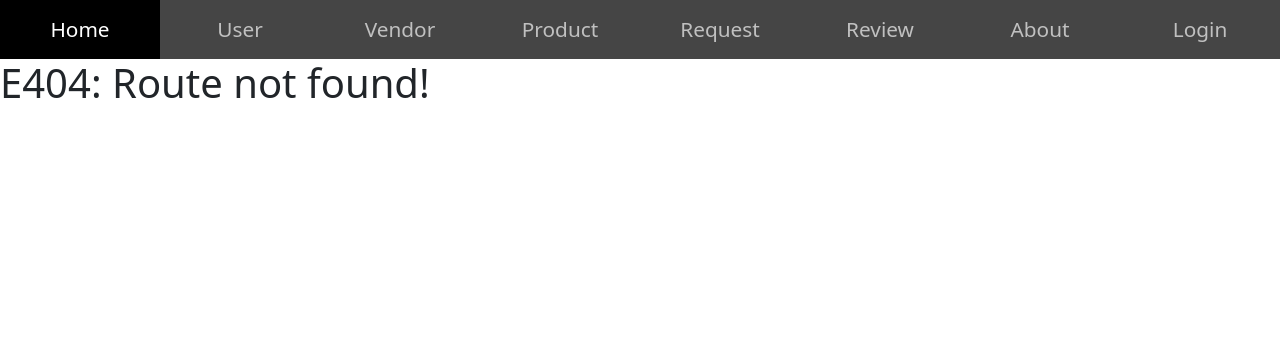
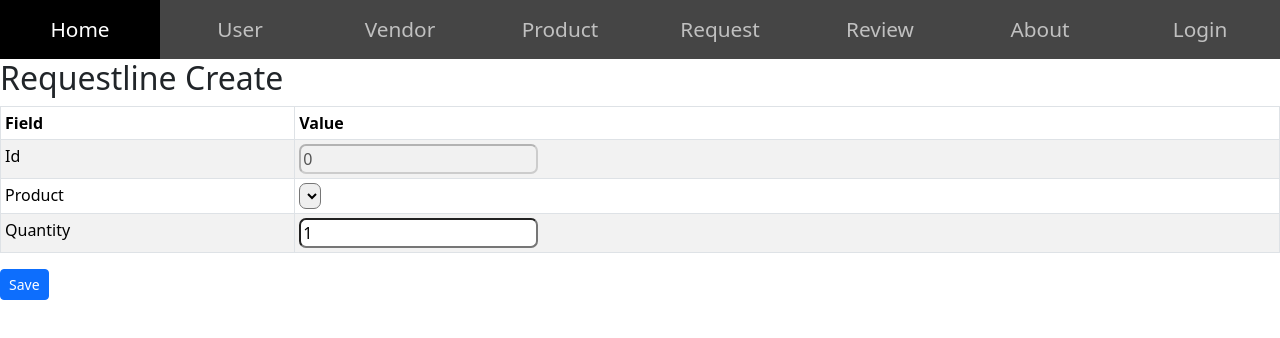
Before and after one commit to gpdoud/manzara-capstone-client, an Angular app: page /requestline/create/1 in a window 1280 px wide. Before the commit this address had no page. Shown: the top 338 px of the page. Built offline with nearby package versions, Linux system fonts and the light colour scheme; no server answers.

Commit message:
Completed requestline create change

```diff
--- a/src/app/app.routes.ts
+++ b/src/app/app.routes.ts
@@ -20,6 +20,8 @@ import { RequestCreateComponent } from './prs/request/request-create/request-cre
 import { RequestListComponent } from './prs/request/request-list/request-list.component';
 import { RequestViewComponent } from './prs/request/request-view/request-view.component';
 import { RequestLinesComponent } from './prs/request/request-lines/request-lines.component';
+import { RequestlineChangeComponent } from './prs/requestline/requestline-change/requestline-change.component';
+import { RequestlineCreateComponent } from './prs/requestline/requestline-create/requestline-create.component';
 
 
 export const routes: Routes = [
@@ -35,6 +37,9 @@ export const routes: Routes = [
     { path: 'request/create', component: RequestCreateComponent},
     { path: 'request/change/:id', component: RequestChangeComponent},
     { path: 'request/lines/:id', component: RequestLinesComponent},
+
+    { path: 'requestline/create/:rid', component: RequestlineCreateComponent},
+    { path: 'requestline/change/:id', component: RequestlineChangeComponent},
 
     { path: 'user/list', component: UserListComponent},
     { path: 'user/view/:id', component: UserViewComponent},
--- a/src/app/prs/request/request-lines/request-lines.component.html
+++ b/src/app/prs/request/request-lines/request-lines.component.html
@@ -32,7 +32,7 @@
       <!-- User data will be populated here -->
     </tbody>
   </table>
-  <a [routerLink]="['/request/create/', request.id]" class="btn btn-sm btn-success">Create Requestline</a>
+  <a [routerLink]="['/requestline/create/', request.id]" class="btn btn-sm btn-success">Create Requestline</a>
   <table class="table table-sm table-striped">
     <thead>
       <tr>
--- a/src/app/prs/request/request-lines/request-lines.component.ts
+++ b/src/app/prs/request/request-lines/request-lines.component.ts
@@ -5,6 +5,7 @@ import { ActivatedRoute, Router, RouterLink } from '@angular/router';
 import { RequestService } from '../request.service';
 import { MenuComponent } from "../../menu/menu/menu.component";
 import { Requestline } from '../../requestline/requestline.class';
+import { RequestlineService } from '../../requestline/requestline.service';
 
 @Component({
   selector: 'app-request-lines',
@@ -17,6 +18,7 @@ export class RequestLinesComponent {
 
   constructor(
     private reqsvc: RequestService,
+    private reqlsvc: RequestlineService,
     private route: ActivatedRoute,
     private router: Router
   ) {}
@@ -34,13 +36,22 @@ export class RequestLinesComponent {
   }
 
   edit(id: number): void {
+    this.router.navigate(['/requestline/change', id]);
+  }
 
+  create(rid: number): void {
+    this.router.navigate(['/requestline/create', rid]);
   }
 
   remove(requestline: Requestline): void {
-
+    this.reqlsvc.remove(requestline.id).subscribe({
+      next: (res: any) => {
+        this.refresh();
+      },
+      error: (err: any) => {;
+      }
+    });
   }
-
 
   refresh(): void {
     const id = this.route.snapshot.params['id'];
--- /dev/null
+++ b/src/app/prs/requestline/requestline-change/requestline-change.component.html
@@ -0,0 +1,35 @@
+<div>
+    <app-menu></app-menu>
+    <h2>Requestline Change</h2>
+    <table class="table table-sm table-striped table-bordered table-hover">
+        <thead>
+            <tr>
+                <th>Field</th>
+                <th>Value</th>
+            </tr>
+        </thead>
+        <tbody>
+            <tr>
+                <td>Id</td>
+                <td><input [(ngModel)]="requestline.id" disabled title="Id" placeholder="Id" /></td>
+            </tr>
+            <tr>
+                <td>Product</td>
+                <td>
+                    <select [(ngModel)]="requestline.productId" title="ProductId" placeholder="ProductId">
+                        @for(product of products; track product.id) {
+                            <option [value]="product.id">{{ product.name }}</option>
+                        }
+                    </select>
+                </td>
+            </tr>
+            <tr>
+                <td>Quantity</td>
+                <td><input [(ngModel)]="requestline.quantity" type="number" title="Quantity" placeholder="Quantity" /></td>
+            </tr>
+        </tbody>
+    </table>
+    <div>
+        <button class="btn btn-sm btn-primary" (click)="save()">Save</button>
+    </div>
+</div>
--- /dev/null
+++ b/src/app/prs/requestline/requestline-change/requestline-change.component.ts
@@ -0,0 +1,61 @@
+import { Component } from '@angular/core';
+import { ActivatedRoute, Router } from '@angular/router';
+import { Requestline } from '../requestline.class';
+import { RequestlineService } from '../requestline.service';
+import { MenuComponent } from "../../menu/menu/menu.component";
+import { FormsModule } from '@angular/forms';
+import { Product } from '../../product/product.class';
+import { ProductService } from '../../product/product.service';
+
+@Component({
+  selector: 'app-requestline-change',
+  imports: [MenuComponent,FormsModule,],
+  templateUrl: './requestline-change.component.html',
+  styleUrl: './requestline-change.component.css'
+})
+export class RequestlineChangeComponent {
+
+    requestline: Requestline = new Requestline();
+    products: Product[] = []
+
+  constructor(
+    public reqlsvc: RequestlineService,
+    public prodsvc: ProductService,
+    public route: ActivatedRoute,
+    public router: Router
+  ) {}
+
+  save(): void {
+    this.reqlsvc.change(this.requestline).subscribe({
+      next: (res) => {
+        console.log("Requestline changed successfully", res);
+        this.router.navigateByUrl(`/request/lines/${this.requestline.requestId}`);
+
+      },
+      error: (err) => {
+        console.error("Error changing product", err);
+      }
+    });
+  }
+
+  ngOnInit(): void {
+    this.prodsvc.list().subscribe({
+      next: (res) => {
+        this.products = res;
+      },
+      error: (err) => {
+        console.error("Error retrieving products", err);
+      }
+    });
+    var id = this.route.snapshot.params['id'];
+    this.reqlsvc.get(id).subscribe({
+      next: (res) => {
+        this.requestline = res;
+      },
+      error: (err) => {
+        console.error("Error retrieving product", err);
+      }
+    });
+  }
+
+}
--- /dev/null
+++ b/src/app/prs/requestline/requestline-create/requestline-create.component.html
@@ -0,0 +1,35 @@
+<div>
+    <app-menu></app-menu>
+    <h2>Requestline Create</h2>
+    <table class="table table-sm table-striped table-bordered table-hover">
+        <thead>
+            <tr>
+                <th>Field</th>
+                <th>Value</th>
+            </tr>
+        </thead>
+        <tbody>
+            <tr>
+                <td>Id</td>
+                <td><input [(ngModel)]="requestline.id" disabled title="Id" placeholder="Id" /></td>
+            </tr>
+            <tr>
+                <td>Product</td>
+                <td>
+                    <select [(ngModel)]="requestline.productId" title="ProductId" placeholder="ProductId">
+                        @for(product of products; track product.id) {
+                            <option [value]="product.id">{{ product.name }}</option>
+                        }
+                    </select>
+                </td>
+            </tr>
+            <tr>
+                <td>Quantity</td>
+                <td><input [(ngModel)]="requestline.quantity" type="number" id="quantity" title="Quantity" placeholder="Quantity" /></td>
+            </tr>
+        </tbody>
+    </table>
+    <div>
+        <button class="btn btn-sm btn-primary" (click)="save()">Save</button>
+    </div>
+</div>
--- /dev/null
+++ b/src/app/prs/requestline/requestline-create/requestline-create.component.ts
@@ -0,0 +1,55 @@
+import { Component } from '@angular/core';
+import { MenuComponent } from "../../menu/menu/menu.component";
+import { CommonModule } from '@angular/common';
+import { Requestline } from '../requestline.class';
+import { ActivatedRoute, Router } from '@angular/router';
+import { RequestlineService } from '../requestline.service';
+import { FormsModule } from '@angular/forms';
+import { Product } from '../../product/product.class';
+import { ProductService } from '../../product/product.service';
+
+@Component({
+  selector: 'app-requestline-create',
+  imports: [MenuComponent,CommonModule,FormsModule],
+  templateUrl: './requestline-create.component.html',
+  styleUrl: './requestline-create.component.css'
+})
+export class RequestlineCreateComponent {
+  requestline: Requestline = new Requestline();
+  products: Product[] = [];
+
+  constructor(
+    public reqlsvc: RequestlineService,
+    public prodsvc: ProductService,
+    public route: ActivatedRoute,
+    public router: Router
+  ) {}
+
+  save(): void {
+    this.requestline.productId = +this.requestline.productId;
+    this.reqlsvc.create(this.requestline).subscribe({
+      next: (res) => {
+        console.log("Requestline created successfully", res);
+        this.router.navigateByUrl(`/request/lines/${this.requestline.requestId}`);
+      },
+      error: (err) => {
+        console.error("Error creating request", err);
+      }
+    });
+  }
+
+  ngOnInit(): void {
+    var rid = this.route.snapshot.params['rid'];
+    this.requestline.requestId = rid;
+    this.requestline.quantity = 1;
+    this.prodsvc.list().subscribe({
+      next: (res) => {
+        this.products = res as Product[];
+        console.log("Products loaded successfully", this.products);
+      },
+      error: (err) => {
+        console.error("Error loading products", err);
+      }
+    });
+  }
+}
--- /dev/null
+++ b/src/app/prs/requestline/requestline.service.ts
@@ -0,0 +1,30 @@
+import { HttpClient } from '@angular/common/http';
+import { Injectable } from '@angular/core';
+import { Observable } from 'rxjs';
+import { Requestline } from './requestline.class';
+
+@Injectable({
+  providedIn: 'root'
+})
+export class RequestlineService {
+
+  private baseUrl = 'http://localhost:5000/api/requestlines';
+
+  constructor(
+    public http: HttpClient,
+  ) { }
+
+    get(id: number): Observable<Requestline> {
+      return this.http.get<Requestline>(`${this.baseUrl}/${id}`) as Observable<Requestline>;
+    }
+    create(requestline: Requestline): Observable<Requestline> {
+      return this.http.post<Requestline>(`${this.baseUrl}`, requestline) as Observable<Requestline>;
+    }
+    change(requestline: Requestline): Observable<any> {
+      return this.http.put<Requestline>(`${this.baseUrl}/${requestline.id}`, requestline) as Observable<any>;
+    }
+    remove(id: number): Observable<any> {
+      return this.http.delete<Requestline>(`${this.baseUrl}/${id}`) as Observable<any>;
+    }
+
+}
```
Also changed, not shown: src/app/prs/requestline/requestline-change/requestline-change.component.css (added), src/app/prs/requestline/requestline-create/requestline-create.component.css (added).
